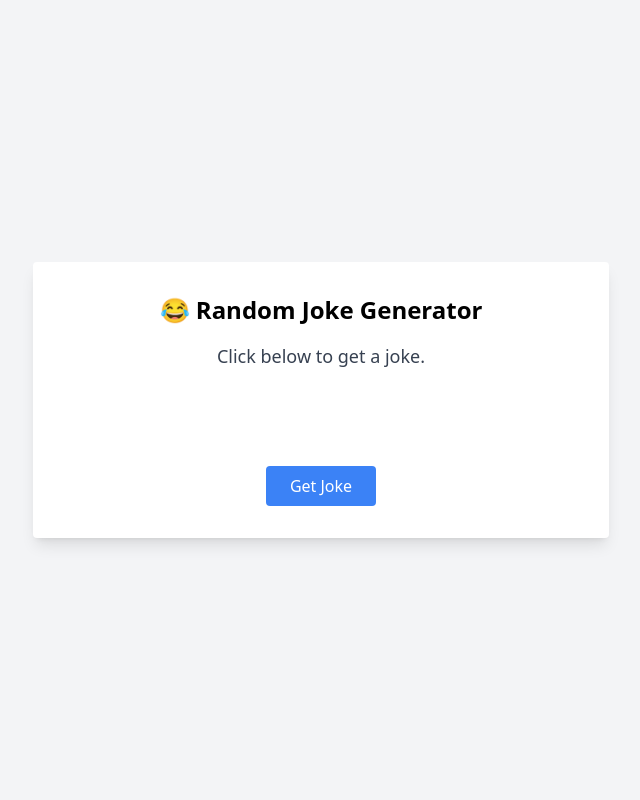
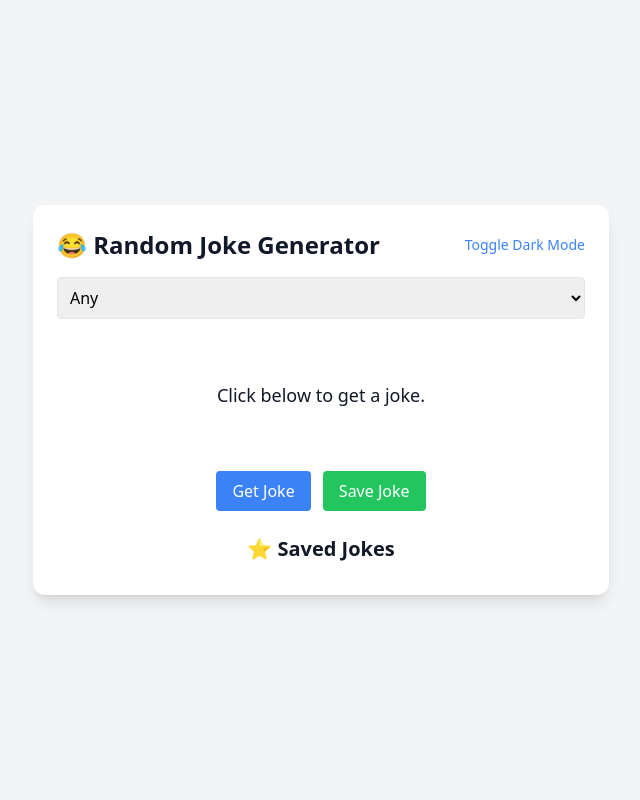
Before and after one commit to lakhimself/Random-Joke-Generator, a Flask app: page / in a window 1280 px wide. Shown: the whole page, without its empty margins (319-959 px from the left). Run offline with Flask 3, Linux system fonts and the light colour scheme; some libraries are stand-ins or nearby versions.

Commit message:
added four new features

```diff
--- a/app.py
+++ b/app.py
@@ -1,4 +1,4 @@
-from flask import Flask, jsonify, render_template
+from flask import Flask, jsonify, render_template, request
 import requests
 
 app = Flask(__name__)
@@ -9,7 +9,8 @@ def index():
 
 @app.route("/joke")
 def get_joke():
-    url = "https://v2.jokeapi.dev/joke/Any?format=json"
+    category = request.args.get("category", "Any")
+    url = f"https://v2.jokeapi.dev/joke/{category}?format=json"
     response = requests.get(url)
     data = response.json()
 
@@ -17,9 +18,14 @@ def get_joke():
         return jsonify({"error": True, "message": "Couldn't fetch a joke."})
 
     if data["type"] == "single":
-        return jsonify({"joke": data["joke"], "type": "single"})
+        return jsonify({"joke": data["joke"], "type": "single", "category": data["category"]})
     else:
-        return jsonify({"setup": data["setup"], "delivery": data["delivery"], "type": "twopart"})
+        return jsonify({
+            "setup": data["setup"],
+            "delivery": data["delivery"],
+            "type": "twopart",
+            "category": data["category"]
+        })
 
 if __name__ == "__main__":
     app.run(debug=True)
--- a/static/script.js
+++ b/static/script.js
@@ -1,15 +1,65 @@
+const jokeBox = document.getElementById("jokeBox");
+const spinner = document.getElementById("spinner");
+const savedList = document.getElementById("savedJokes");
+
 function fetchJoke() {
-  fetch("/joke")
+  const category = document.getElementById("category").value;
+  showSpinner(true);
+
+  fetch(`/joke?category=${category}`)
     .then(res => res.json())
     .then(data => {
-      const box = document.getElementById("jokeBox");
+      showSpinner(false);
       if (data.type === "single") {
-        box.innerHTML = data.joke;
+        jokeBox.innerHTML = data.joke;
+        jokeBox.setAttribute("data-joke", data.joke);
       } else {
-        box.innerHTML = `<p>${data.setup}</p><p class="mt-2 font-semibold">${data.delivery}</p>`;
+        jokeBox.innerHTML = `<p>${data.setup}</p><p class="mt-2 font-semibold">${data.delivery}</p>`;
+        jokeBox.setAttribute("data-joke", `${data.setup} ${data.delivery}`);
       }
     })
     .catch(() => {
-      document.getElementById("jokeBox").innerHTML = "Something went wrong!";
+      showSpinner(false);
+      jokeBox.innerHTML = "Something went wrong.";
     });
 }
+
+function showSpinner(show) {
+  spinner.classList.toggle("hidden", !show);
+}
+
+function saveJoke() {
+  const joke = jokeBox.getAttribute("data-joke");
+  if (!joke) return;
+
+  let saved = JSON.parse(localStorage.getItem("savedJokes") || "[]");
+  if (!saved.includes(joke)) {
+    saved.push(joke);
+    localStorage.setItem("savedJokes", JSON.stringify(saved));
+    renderSavedJokes();
+  }
+}
+
+function renderSavedJokes() {
+  const saved = JSON.parse(localStorage.getItem("savedJokes") || "[]");
+  savedList.innerHTML = "";
+  saved.forEach(joke => {
+    const li = document.createElement("li");
+    li.className = "mb-1 border-b pb-1";
+    li.textContent = joke;
+    savedList.appendChild(li);
+  });
+}
+
+document.getElementById("darkToggle").onclick = () => {
+  document.documentElement.classList.toggle("dark");
+  const isDark = document.documentElement.classList.contains("dark");
+  localStorage.setItem("darkMode", isDark ? "on" : "off");
+};
+
+// Restore dark mode preference
+if (localStorage.getItem("darkMode") === "on") {
+  document.documentElement.classList.add("dark");
+}
+
+renderSavedJokes();
--- a/templates/index.html
+++ b/templates/index.html
@@ -1,19 +1,56 @@
 <!DOCTYPE html>
-<html lang="en">
+<html lang="en" class="transition-colors">
 
 <head>
-    <meta charset="UTF-8" />
-    <title>Random Joke Generator</title>
+    <meta charset="UTF-8">
+    <title>Joke Generator</title>
     <script src="https://cdn.tailwindcss.com"></script>
+    <script>
+        tailwind.config = {
+            darkMode: 'class'
+        };
+    </script>
 </head>
 
-<body class="bg-gray-100 h-screen flex items-center justify-center">
-    <div class="bg-white p-8 rounded shadow-lg w-full max-w-xl text-center">
-        <h1 class="text-2xl font-bold mb-4">😂 Random Joke Generator</h1>
-        <div id="jokeBox" class="text-lg text-gray-700 min-h-[100px] mb-6">Click below to get a joke.</div>
-        <button onclick="fetchJoke()" class="bg-blue-500 text-white px-6 py-2 rounded hover:bg-blue-600">
+<body
+    class="bg-gray-100 dark:bg-gray-900 text-gray-900 dark:text-gray-100 min-h-screen flex items-center justify-center">
+    <div class="bg-white dark:bg-gray-800 p-6 rounded-xl shadow-lg w-full max-w-xl text-center">
+        <div class="flex justify-between items-center mb-4">
+            <h1 class="text-2xl font-bold">😂 Random Joke Generator</h1>
+            <button id="darkToggle" class="text-sm text-blue-500 hover:underline">Toggle Dark Mode</button>
+        </div>
+
+        <select id="category" class="mb-4 p-2 rounded border w-full text-black">
+            <option value="Any">Any</option>
+            <option value="Programming">Programming</option>
+            <option value="Misc">Misc</option>
+            <option value="Pun">Pun</option>
+            <option value="Spooky">Spooky</option>
+            <option value="Christmas">Christmas</option>
+        </select>
+
+        <div id="jokeBox" class="min-h-[120px] text-lg mb-4 flex items-center justify-center text-center">
+            Click below to get a joke.
+        </div>
+
+        <div id="spinner" class="hidden mb-4">
+            <svg class="animate-spin h-6 w-6 text-blue-500 mx-auto" xmlns="http://www.w3.org/2000/svg" fill="none"
+                viewBox="0 0 24 24">
+                <circle class="opacity-25" cx="12" cy="12" r="10" stroke="currentColor" stroke-width="4"></circle>
+                <path class="opacity-75" fill="currentColor" d="M4 12a8 8 0 018-8v8z"></path>
+            </svg>
+        </div>
+
+        <button onclick="fetchJoke()" class="bg-blue-500 hover:bg-blue-600 text-white px-4 py-2 rounded">
             Get Joke
         </button>
+        <button onclick="saveJoke()" class="ml-2 bg-green-500 hover:bg-green-600 text-white px-4 py-2 rounded">
+            Save Joke
+        </button>
+
+        <h2 class="text-xl font-semibold mt-6">⭐ Saved Jokes</h2>
+        <ul id="savedJokes" class="mt-2 text-sm text-left max-h-48 overflow-y-auto"></ul>
+
         <script src="/static/script.js"></script>
     </div>
 </body>
```
